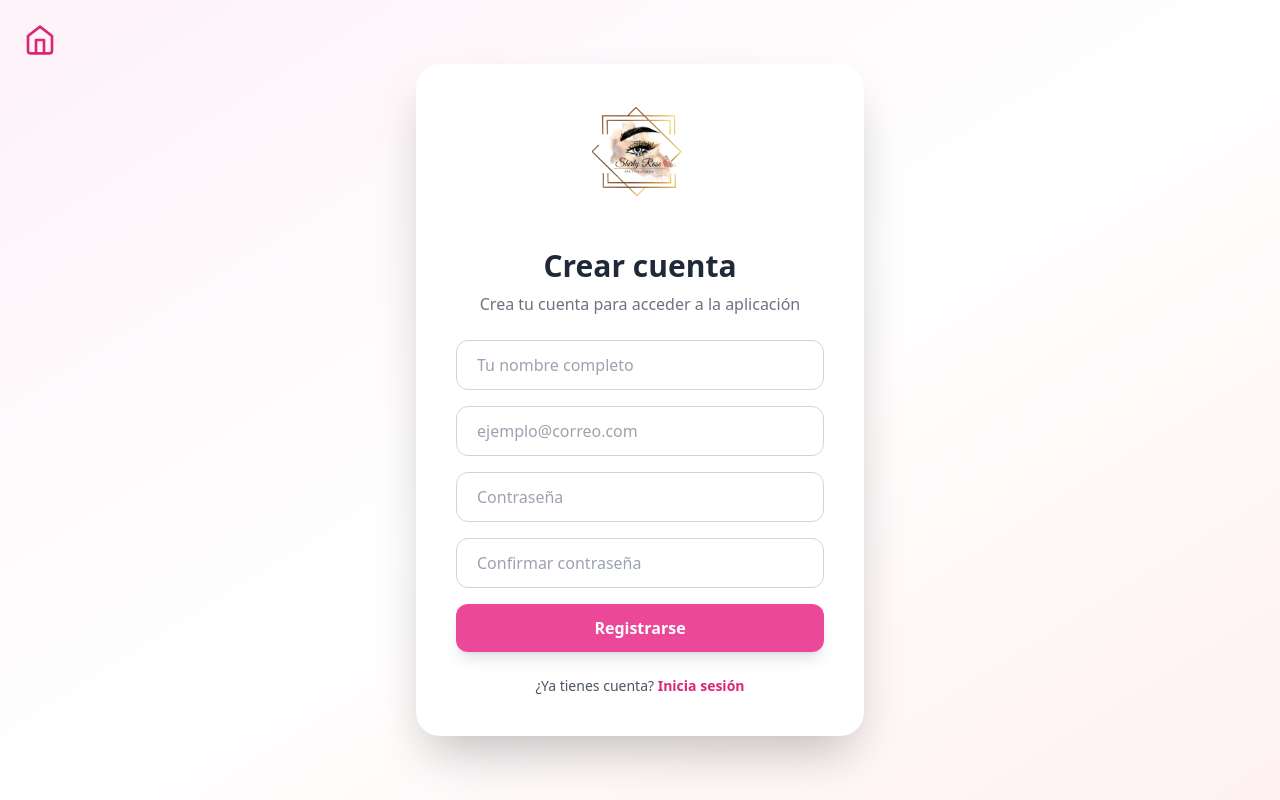
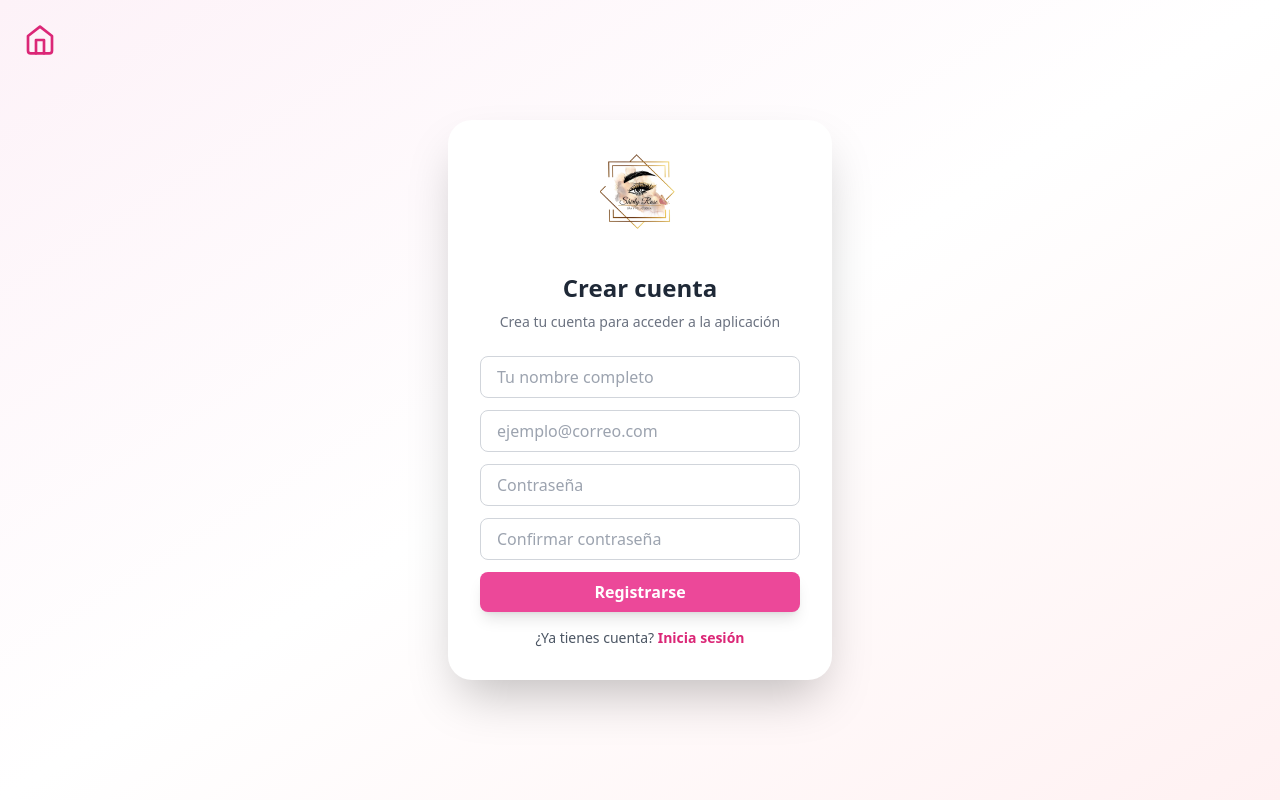
Before and after one commit to MiggFk/ShirlyRoseProyect, a React (Create React App) app in the folder frontend/: page /register in a window 1280 px wide. Built offline with nearby package versions, Linux system fonts and the light colour scheme.

Commit message:
Diseño mejorado

```diff
--- a/frontend/src/pages/auth/Login.jsx
+++ b/frontend/src/pages/auth/Login.jsx
@@ -4,7 +4,7 @@ import { Link } from "react-router-dom";
 import { motion } from "framer-motion";
 import { FiHome } from "react-icons/fi";
 import LogoShirly from "../../components/LogoShirly";
-import { useLogin } from "../../hooks/UseLogin";
+import { useLogin } from "../../hooks/useLogin";
 
 export default function Login() {
   const { handleSubmit } = useLogin();
--- a/frontend/src/pages/auth/Register.jsx
+++ b/frontend/src/pages/auth/Register.jsx
@@ -25,7 +25,7 @@ export default function Register() {
   });
 
   return (
-    <div className="relative flex items-center justify-center min-h-screen bg-gradient-to-br from-pink-50 via-white to-rose-50">
+    <div className="relative flex flex-col items-center justify-center min-h-screen bg-gradient-to-br from-pink-50 via-white to-rose-50 p-4 overflow-hidden">
       {/* 🔹 Icono de Home */}
       <Link
         to="/"
@@ -39,16 +39,16 @@ export default function Register() {
         initial={{ opacity: 0, scale: 0.95 }}
         animate={{ opacity: 1, scale: 1 }}
         transition={{ duration: 0.5 }}
-        className="bg-white p-8 md:p-10 rounded-3xl shadow-2xl w-full max-w-sm md:max-w-md"
+        className="bg-white p-6 md:p-8 rounded-3xl shadow-2xl w-full max-w-sm"
       >
-        <div className="flex justify-center mb-6">
-          <LogoShirly size="h-24 w-24" />
+        <div className="flex justify-center mb-4">
+          <LogoShirly size="h-20 w-20" />
         </div>
 
-        <h2 className="text-3xl font-bold text-center mb-2 text-gray-800">
+        <h2 className="text-2xl font-bold text-center mb-2 text-gray-800">
           Crear cuenta
         </h2>
-        <p className="text-center text-gray-500 mb-6">
+        <p className="text-center text-gray-500 mb-6 text-sm">
           Crea tu cuenta para acceder a la aplicación
         </p>
 
@@ -63,18 +63,18 @@ export default function Register() {
           onSubmit={handleSubmit}
         >
           {({ isSubmitting }) => (
-            <Form className="space-y-4">
+            <Form className="space-y-3">
               <div>
                 <Field
                   name="name"
                   type="text"
-                  className="w-full px-5 py-3 border border-gray-300 rounded-xl focus:outline-none focus:ring-2 focus:ring-pink-400 focus:border-transparent transition"
+                  className="w-full px-4 py-2 border border-gray-300 rounded-lg focus:outline-none focus:ring-2 focus:ring-pink-400 transition"
                   placeholder="Tu nombre completo"
                 />
                 <ErrorMessage
                   name="name"
                   component="div"
-                  className="text-sm text-red-500 mt-1"
+                  className="text-xs text-red-500 mt-1"
                 />
               </div>
 
@@ -82,13 +82,13 @@ export default function Register() {
                 <Field
                   name="email"
                   type="email"
-                  className="w-full px-5 py-3 border border-gray-300 rounded-xl focus:outline-none focus:ring-2 focus:ring-pink-400 focus:border-transparent transition"
+                  className="w-full px-4 py-2 border border-gray-300 rounded-lg focus:outline-none focus:ring-2 focus:ring-pink-400 transition"
                   placeholder="ejemplo@correo.com"
                 />
                 <ErrorMessage
                   name="email"
                   component="div"
-                  className="text-sm text-red-500 mt-1"
+                  className="text-xs text-red-500 mt-1"
                 />
               </div>
 
@@ -96,13 +96,13 @@ export default function Register() {
                 <Field
                   name="password"
                   type="password"
-                  className="w-full px-5 py-3 border border-gray-300 rounded-xl focus:outline-none focus:ring-2 focus:ring-pink-400 focus:border-transparent transition"
+                  className="w-full px-4 py-2 border border-gray-300 rounded-lg focus:outline-none focus:ring-2 focus:ring-pink-400 transition"
                   placeholder="Contraseña"
                 />
                 <ErrorMessage
                   name="password"
                   component="div"
-                  className="text-sm text-red-500 mt-1"
+                  className="text-xs text-red-500 mt-1"
                 />
               </div>
 
@@ -110,25 +110,25 @@ export default function Register() {
                 <Field
                   name="confirmPassword"
                   type="password"
-                  className="w-full px-5 py-3 border border-gray-300 rounded-xl focus:outline-none focus:ring-2 focus:ring-pink-400 focus:border-transparent transition"
+                  className="w-full px-4 py-2 border border-gray-300 rounded-lg focus:outline-none focus:ring-2 focus:ring-pink-400 transition"
                   placeholder="Confirmar contraseña"
                 />
                 <ErrorMessage
                   name="confirmPassword"
                   component="div"
-                  className="text-sm text-red-500 mt-1"
+                  className="text-xs text-red-500 mt-1"
                 />
               </div>
 
               <button
                 type="submit"
-                className={`w-full py-3 rounded-xl font-bold transition shadow-lg flex justify-center items-center gap-2
+                className={`w-full py-2 rounded-lg font-bold transition shadow-lg flex justify-center items-center gap-2
                   ${isSubmitting ? "bg-pink-300 cursor-not-allowed" : "bg-pink-500 hover:bg-pink-600 text-white"}
                 `}
                 disabled={isSubmitting}
               >
                 {isSubmitting ? (
-                  <div className="w-5 h-5 border-4 border-white border-t-transparent rounded-full animate-spin"></div>
+                  <div className="w-4 h-4 border-4 border-white border-t-transparent rounded-full animate-spin"></div>
                 ) : (
                   "Registrarse"
                 )}
@@ -137,7 +137,7 @@ export default function Register() {
           )}
         </Formik>
 
-        <p className="text-center text-sm mt-6 text-gray-600">
+        <p className="text-center text-sm mt-4 text-gray-600">
           ¿Ya tienes cuenta?{" "}
           <Link
             to="/login"
```
